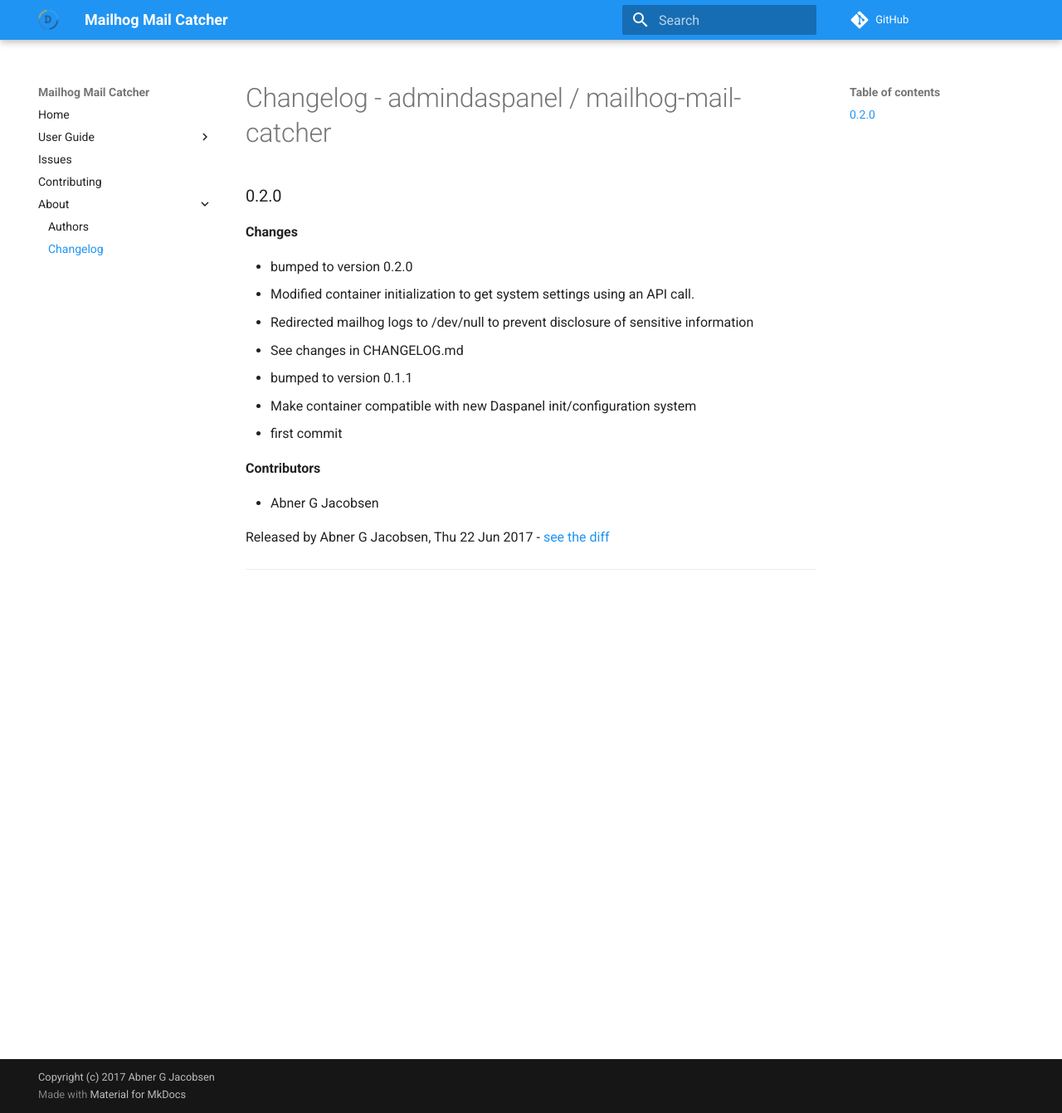
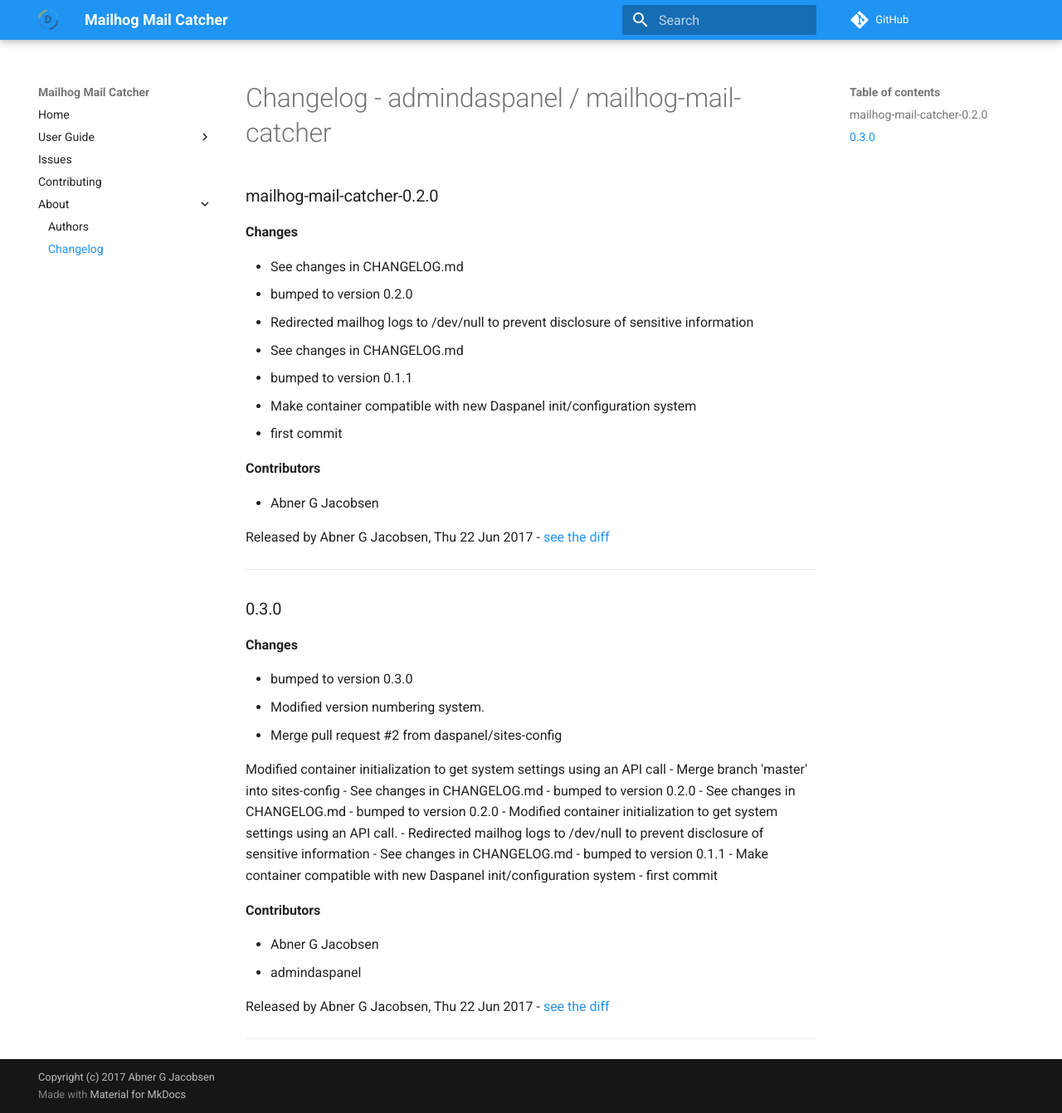
Before and after one commit to SIXwishlist/mailhog-mail-catcher, an MkDocs documentation site: the page built from docs/changelog.md, in a window 1280 px wide and 1342 px high. Shown: the whole window at 83% size. Built offline with MkDocs 1.6.1 and Material for MkDocs 9.7.7, drawn with Linux system fonts in a browser that asks for light colours; comment, search, counter and statistics services are not loaded; old or Windows-style settings are respelled for this version of MkDocs.

Commit message:
See changes in CHANGELOG.md

```diff
--- a/docs/changelog.md
+++ b/docs/changelog.md
@@ -1,8 +1,36 @@
 # Changelog - admindaspanel / mailhog-mail-catcher
 
-### 0.2.0
+### mailhog-mail-catcher-0.2.0
 __Changes__
 
+- See changes in CHANGELOG.md
+- bumped to version 0.2.0
+- Redirected mailhog logs to /dev/null to prevent disclosure of sensitive information
+- See changes in CHANGELOG.md
+- bumped to version 0.1.1
+- Make container compatible with new Daspanel init/configuration system
+- first commit
+
+__Contributors__
+
+- Abner G Jacobsen
+
+Released by Abner G Jacobsen, Thu 22 Jun 2017 -
+[see the diff](https://github.com/admindaspanel/mailhog-mail-catcher/compare/...#diff)
+______________
+
+### 0.3.0
+__Changes__
+
+- bumped to version 0.3.0
+- Modified version numbering system.
+- Merge pull request #2 from daspanel/sites-config
+
+  Modified container initialization to get system settings using an API call
+- Merge branch 'master' into sites-config
+- See changes in CHANGELOG.md
+- bumped to version 0.2.0
+- See changes in CHANGELOG.md
 - bumped to version 0.2.0
 - Modified container initialization to get system settings using an API call.
 - Redirected mailhog logs to /dev/null to prevent disclosure of sensitive information
@@ -14,7 +42,8 @@ __Changes__
 __Contributors__
 
 - Abner G Jacobsen
+- admindaspanel
 
 Released by Abner G Jacobsen, Thu 22 Jun 2017 -
-[see the diff](https://github.com/admindaspanel/mailhog-mail-catcher/compare/1aaf2b50a1309e9db8ff3c015a56569102dce3b1...0.2.0#diff)
+[see the diff](https://github.com/admindaspanel/mailhog-mail-catcher/compare/1aaf2b50a1309e9db8ff3c015a56569102dce3b1...0.3.0#diff)
 ______________
```
Also changed, not shown: CHANGELOG.md (+31 -2 lines).
